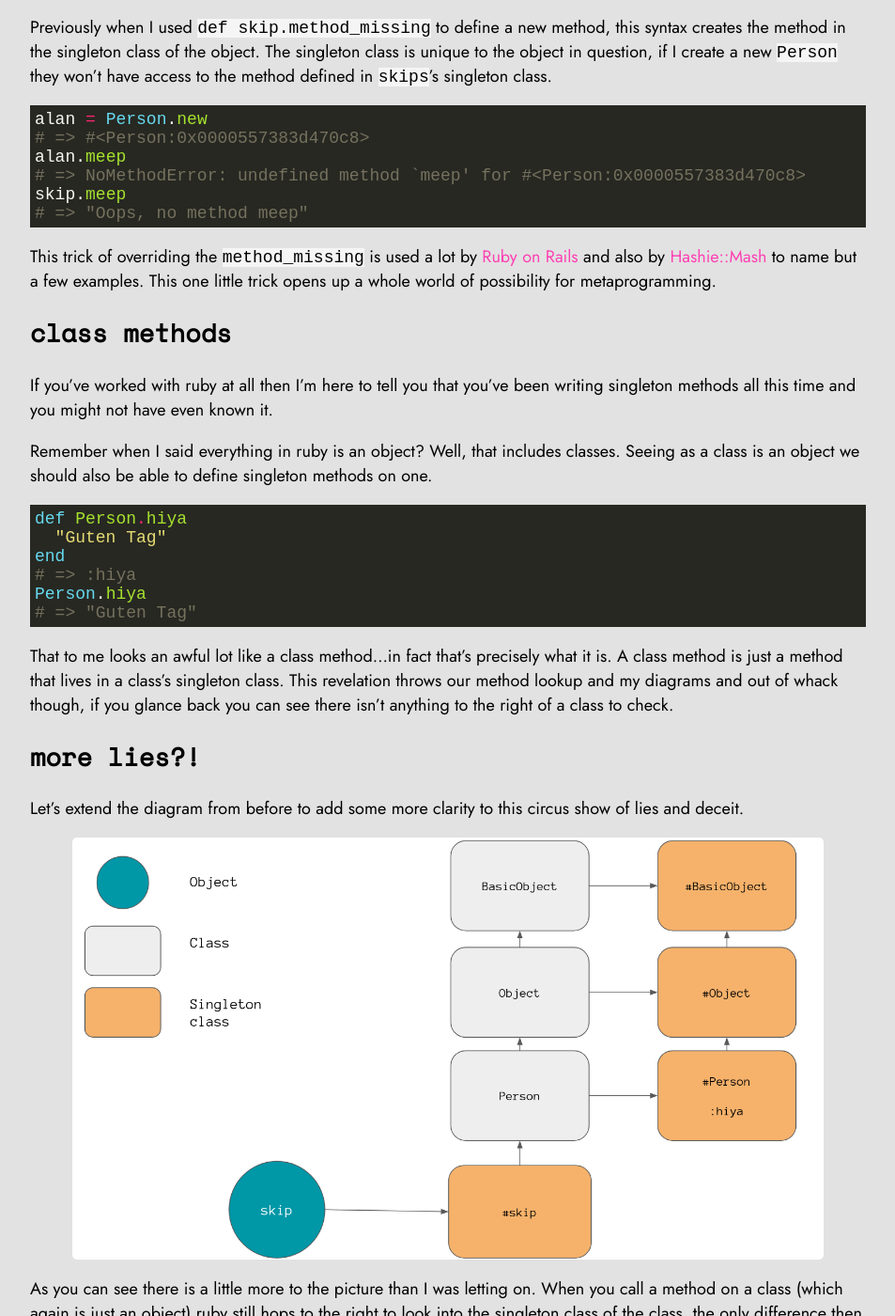
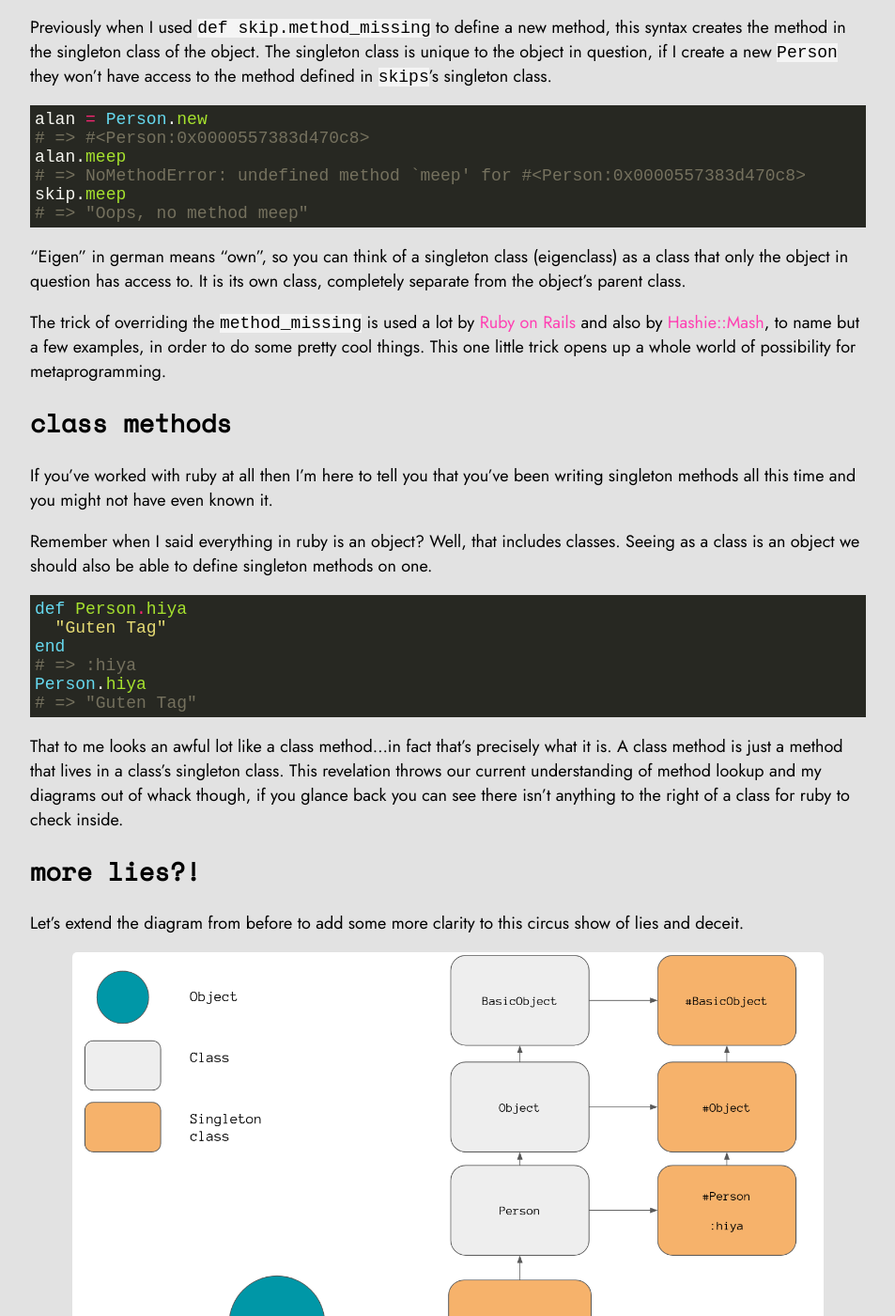
Before and after one commit to skipcloud/skipcloud.github.io, a Jekyll site: the page built from _posts/2020-05-17-ruby-object-model.md, in a window 1280 px wide and 1400 px high, scrolled down 4937 px. Shown: the whole window at 94% size, without its empty margins (163-1116 px from the left). Built offline with Jekyll 4.4.1, drawn with Linux system fonts in a browser that asks for light colours; some of the changed text lies outside the part shown.

Commit message:
posts: fix roby object model mistakes

````diff
--- a/_posts/2020-05-17-ruby-object-model.md
+++ b/_posts/2020-05-17-ruby-object-model.md
@@ -146,8 +146,8 @@
 ends up being defined.
 
 Based off what I've said so far and how ruby looks up methods, that method
-should live somewhere in the class or classes superclass, but a quick check
-`Person` shows it is nowhere to be seen.
+should live somewhere in the class or classes superclass, but a quick check in
+`Person` shows the method is nowhere to be seen.
 
 ```ruby
 Person.instance_methods(false)
@@ -181,11 +181,15 @@
 # => "Oops, no method meep"
 ```
 
-This trick of overriding the `method_missing` is used a lot by [Ruby on
+"Eigen" in german means "own", so you can think of a singleton class
+(eigenclass) as a class that only the object in question has access to. It is
+its own class, completely separate from the object's parent class.
+
+The trick of overriding the `method_missing` is used a lot by [Ruby on
 Rails](https://rubyonrails.org/) and also by
-[Hashie::Mash](https://github.com/hashie/hashie#mash) to name but a few
-examples. This one little trick opens up a whole world of possibility for
-metaprogramming.
+[Hashie::Mash](https://github.com/hashie/hashie#mash), to name but a few
+examples, in order to do some pretty cool things. This one little trick opens up
+a whole world of possibility for metaprogramming.
 
 ## class methods
 
@@ -207,9 +211,9 @@
 
 That to me looks an awful lot like a class method...in fact that's precisely
 what it is. A class method is just a method that lives in a class's singleton
-class.  This revelation throws our method lookup and my diagrams and out of
-whack though, if you glance back you can see there isn't anything to the right
-of a class to check.
+class.  This revelation throws our current understanding of method lookup and my
+diagrams out of whack though, if you glance back you can see there isn't
+anything to the right of a class for ruby to check inside.
 
 ## more lies?!
 
@@ -328,10 +332,10 @@
 ## deliciously simple
 
 My explanation in this post about the Ruby Object Model has been a simplified
-one, there are more complex diagrams out there which reveal some more fun like
-all every class's class is `Class`.
+one, there are more complex diagrams out there which reveal some more fun
+information like every class's class is `Class`.
 
-```
+```ruby
 Person.class
 => Class
 Person.class.class
@@ -348,6 +352,6 @@
 
 <img src="/assets/img/2020-05-17/object-model.png" class="blog-image"/>
 
-As you can see there is still more for you to learn but everything I've
-mentioned in this post will probably be more than enough for some people. If
-not then get onto your favourite search engine and see what else you can learn.
+There is still more out there for you to learn but everything I've mentioned in
+this post will be more than enough for you to have a working knowledge of ruby's
+object model.
````
Also changed, not shown: other parts of _posts/2020-05-17-ruby-object-model.md (+2 -2 lines).
